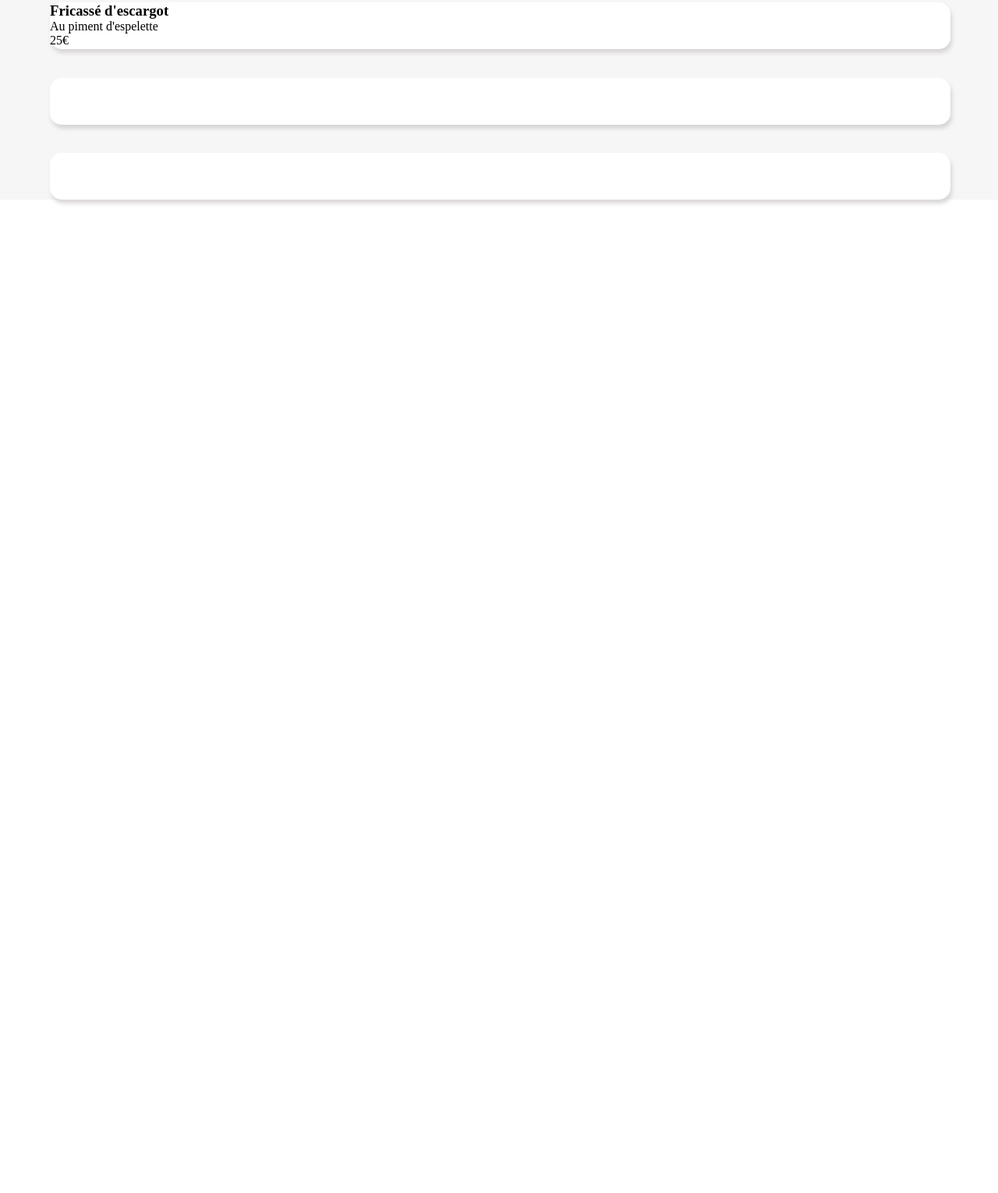
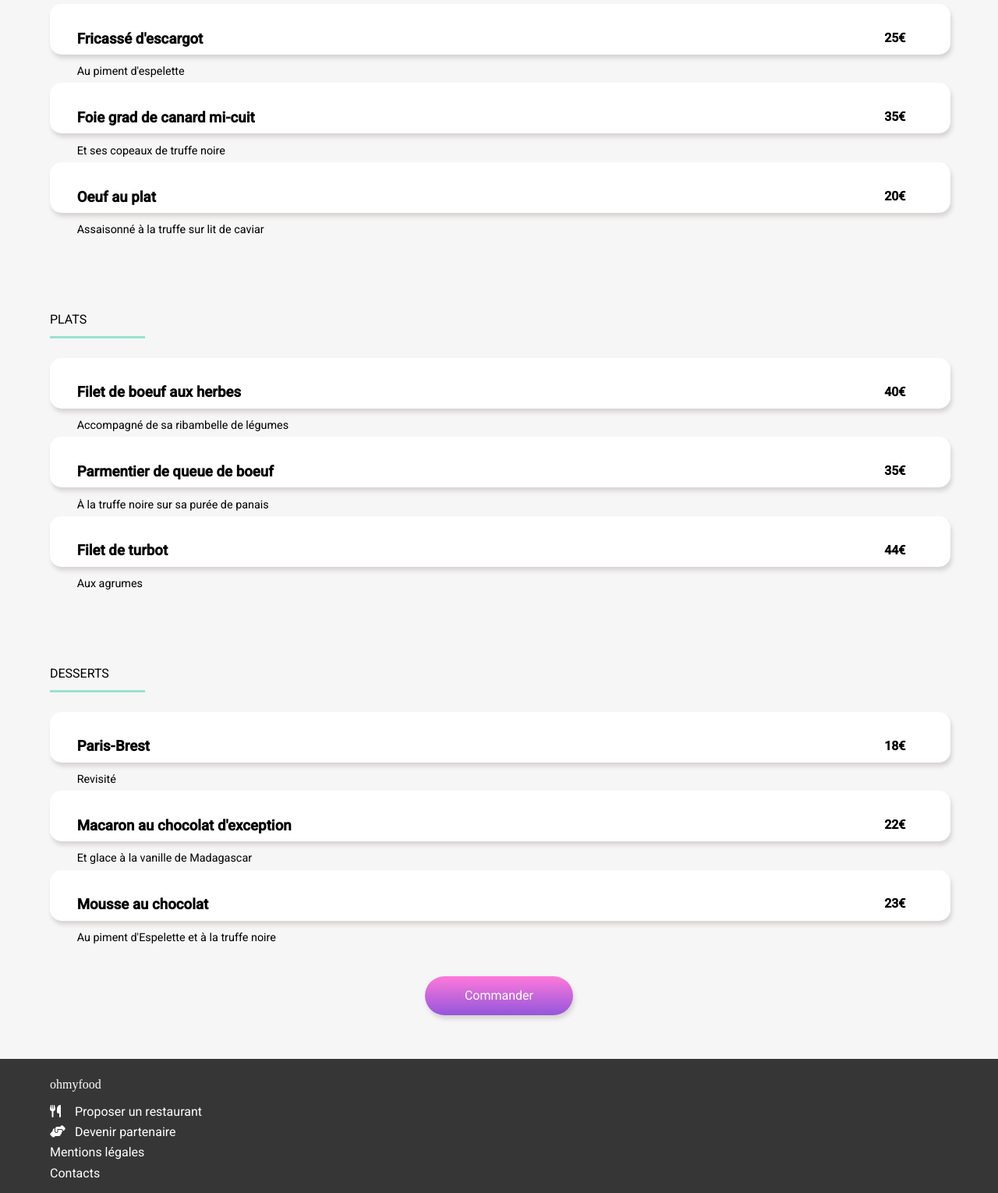
Before and after one commit to Bingojumbo/Ohmyfood-projet-3, a website: page La palette du goût.html in a window 1280 px wide. Shown: the part 621-2151 px from the top of the page at 78% size. Before the commit the page ends 1005 px from the top, so only its background shows below. Drawn offline with Linux system fonts and the light colour scheme; a web font is replaced by a local one.

Commit message:
page resto 1

```diff
--- a/La palette du goût.html
+++ b/La palette du goût.html
@@ -31,30 +31,97 @@
     <section class="menu">
 
             <div class="menu__header">
-                     <h2 class="menu__header--name">La palette du goût</h2>
+                     <h2 class="menu__header--name">La palette du goût<span class="menu__header--heart"><i class="far fa-heart fa"></i></span></h2>
 
-                     <span class="menu__header--heart"><i class="far fa-heart fa"></i></span>
+
 
             </div>
 
-        <div class="course">
-            <p class="course__title">entrées</p>
-            <span class="course__title--underline"></span>
+            <div class="course">
+                    <p class="course__title">entrées</p>
+                    <span class="course__title--underline"></span>
+
                 <div class="course__dish">
                     <h3 class="course__dish--name">Fricassé d'escargot</h3>
                     <div class="course__dish--description">Au piment d'espelette</div>
-                    <div class="course__dish--price">25€</div>
+                    <div class="course__dish--price"><strong>25€</strong></div>
                 </div>
 
-            <div class="course__dish"></div>
-            <div class="course__dish"></div>
+                <div class="course__dish">
+                    <h3 class="course__dish--name">Foie grad de canard mi-cuit</h3>
+                    <div class="course__dish--description">Et ses copeaux de truffe noire</div>
+                    <div class="course__dish--price"><strong>35€</strong></div>
+                </div>
+
+                <div class="course__dish">
+                    <h3 class="course__dish--name">Oeuf au plat</h3>
+                    <div class="course__dish--description">Assaisonné à la truffe sur lit de caviar</div>
+                    <div class="course__dish--price"><strong>20€</strong></div>
+                </div>
             </div>
-        <article class="course"></article>
-        <article class="course"></article>
 
+            <div class="course">
+                <p class="course__title">plats</p>
+                <span class="course__title--underline"></span>
+
+                <div class="course__dish">
+                    <h3 class="course__dish--name">Filet de boeuf aux herbes</h3>
+                    <div class="course__dish--description">Accompagné de sa ribambelle de légumes</div>
+                    <div class="course__dish--price"><strong>40€</strong></div>
+                </div>
+
+                <div class="course__dish">
+                    <h3 class="course__dish--name">Parmentier de queue de boeuf</h3>
+                    <div class="course__dish--description">À la truffe noire sur sa purée de panais</div>
+                    <div class="course__dish--price"><strong>35€</strong></div>
+                </div>
+
+                <div class="course__dish">
+                    <h3 class="course__dish--name">Filet de turbot</h3>
+                    <div class="course__dish--description">Aux agrumes</div>
+                    <div class="course__dish--price"><strong>44€</strong></div>
+                </div>
+            </div>
+
+            <div class="course">
+                <p class="course__title">desserts</p>
+                <span class="course__title--underline"></span>
+
+                <div class="course__dish">
+                    <h3 class="course__dish--name">Paris-Brest</h3>
+                    <div class="course__dish--description">Revisité</div>
+                    <div class="course__dish--price"><strong>18€</strong></div>
+                </div>
+
+                <div class="course__dish">
+                    <h3 class="course__dish--name">Macaron au chocolat d'exception</h3>
+                    <div class="course__dish--description">Et glace à la vanille de Madagascar</div>
+                    <div class="course__dish--price"><strong>22€</strong></div>
+                </div>
+
+                <div class="course__dish">
+                    <h3 class="course__dish--name">Mousse au chocolat</h3>
+                    <div class="course__dish--description">Au piment d'Espelette et à la truffe noire</div>
+                    <div class="course__dish--price"><strong>23€</strong></div>
+                </div>
+            </div>
+
+            <div class="commander">
+            <button class=" btn btn__btn--commander">Commander</button>
+            </div>
 
 
     </section>
 
+    <footer class="footer">
+        <h3 class="footer__h3">ohmyfood</h3>
+        <ul class="footer__ul">
+            <li class="footer__li"><a href="#"><i class="fa-solid fa-utensils"></i>Proposer un restaurant</a></li>
+            <li class="footer__li"><a href="#"><i class="fa-solid fa-handshake-angle"></i>Devenir partenaire</a></li>
+            <li class="footer__li"><a href="#">Mentions légales</a></li>
+            <li class="footer__li"><a href="mailto:contact@ohmyfood.com">Contacts</a></li>
+        </ul>
+    </footer>
+
 </body>
 </html>
--- a/Main/composants/_buttons.scss
+++ b/Main/composants/_buttons.scss
@@ -13,5 +13,12 @@
         margin-bottom: 3.4rem;
     }
 
+    &__btn--commander{
+        width: 190px;
+        margin-top: 2.2rem;
+        margin-bottom: 3.5rem;
+
+    }
+
 
 }
--- a/Main/layout/_menupage.scss
+++ b/Main/layout/_menupage.scss
@@ -10,6 +10,7 @@
         width: 100%;
 
         &--name{
+            display: block;
             z-index: 1;
             border-radius: 40px 40px 0 0;
             margin-top: -3rem;
@@ -18,14 +19,15 @@
             width: 100%;
             padding: 9% 0 0 5%;
             @include text-logo;
-            font-size: 1.6rem;
+            font-size: 1.7rem;
              }
 
         &--heart{
+            display: block;
             position: absolute;
             font-size: 1.5rem;
-            right: 12%;
-            top: 49%;
+            right: 11%;
+            top: 58%;
             z-index: 1;
 
         }
@@ -57,6 +59,8 @@
 
         &--underline{
             @include courses-underline;
+
+
         }
 
     }
@@ -64,9 +68,39 @@
     &__dish{
         @include box-shadow;
         @include border-radius-page;
-        height: 60px;
+        @include text-regular;
+        height: 65px;
         margin: 2% 5% 3% 0;
         background-color: white;
         position: relative;
+
+
+
+        &--name{
+            padding: 3% 0 2% 3%;
+            flex-basis: 100%;
+        }
+
+        &--description{
+            padding-left: 3%;
+            font-size: 0.9rem;
+            text-overflow: ellipsis;
+            width: 80%;
+            white-space: nowrap;
+            overflow: hidden;
+        }
+
+        &--price{
+            position: absolute;
+            right: 5%;
+            bottom: 18%;
+        }
     }
+
+
 }
+
+.commander{
+
+    text-align: center;
+}
--- a/Main/layout/_presentation.scss
+++ b/Main/layout/_presentation.scss
@@ -8,7 +8,7 @@
     justify-content: space-between;
     align-items: center;
 
-    & h1{
+    & h2{
 
         margin-bottom: 3rem;
         font-size: 1.5rem;
--- a/Main/layout/_restaurants.scss
+++ b/Main/layout/_restaurants.scss
@@ -8,6 +8,7 @@
             @include text-regular;
             font-size: 1.5rem;
             padding-left: 5%;
+            padding-bottom: 1.2rem;
         }
 
         &__card {
@@ -26,6 +27,7 @@
                 height: 170px;
                 object-fit: cover;
                 @include border-radius-image;
+
 
             }
 
--- a/Main/layout/_steps.scss
+++ b/Main/layout/_steps.scss
@@ -3,7 +3,7 @@
     margin-bottom: 5rem;
     @include text-regular;
 
-         & h1{
+         & h2{
 
 
              margin-left: 5%;
```
Also changed, not shown: index.html (+7 -5 lines), public/css/style.css, 1 other file.
